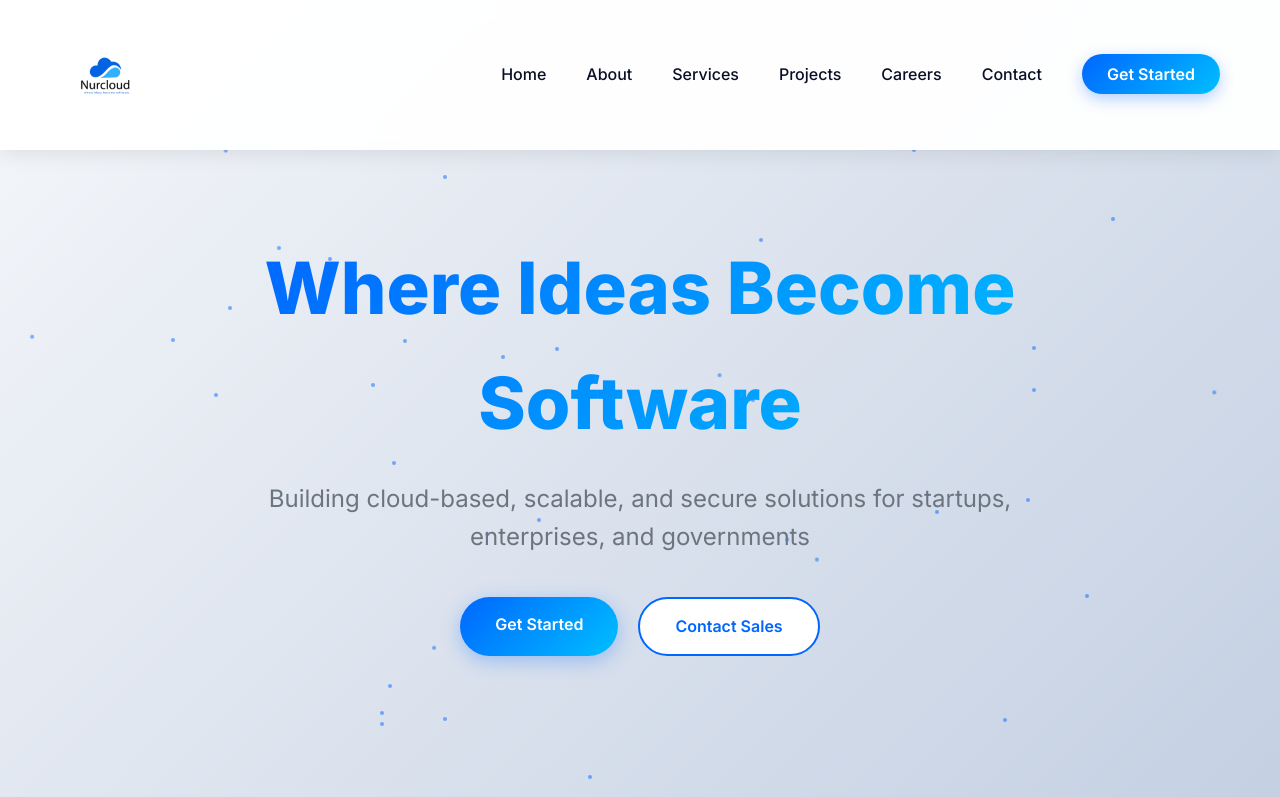
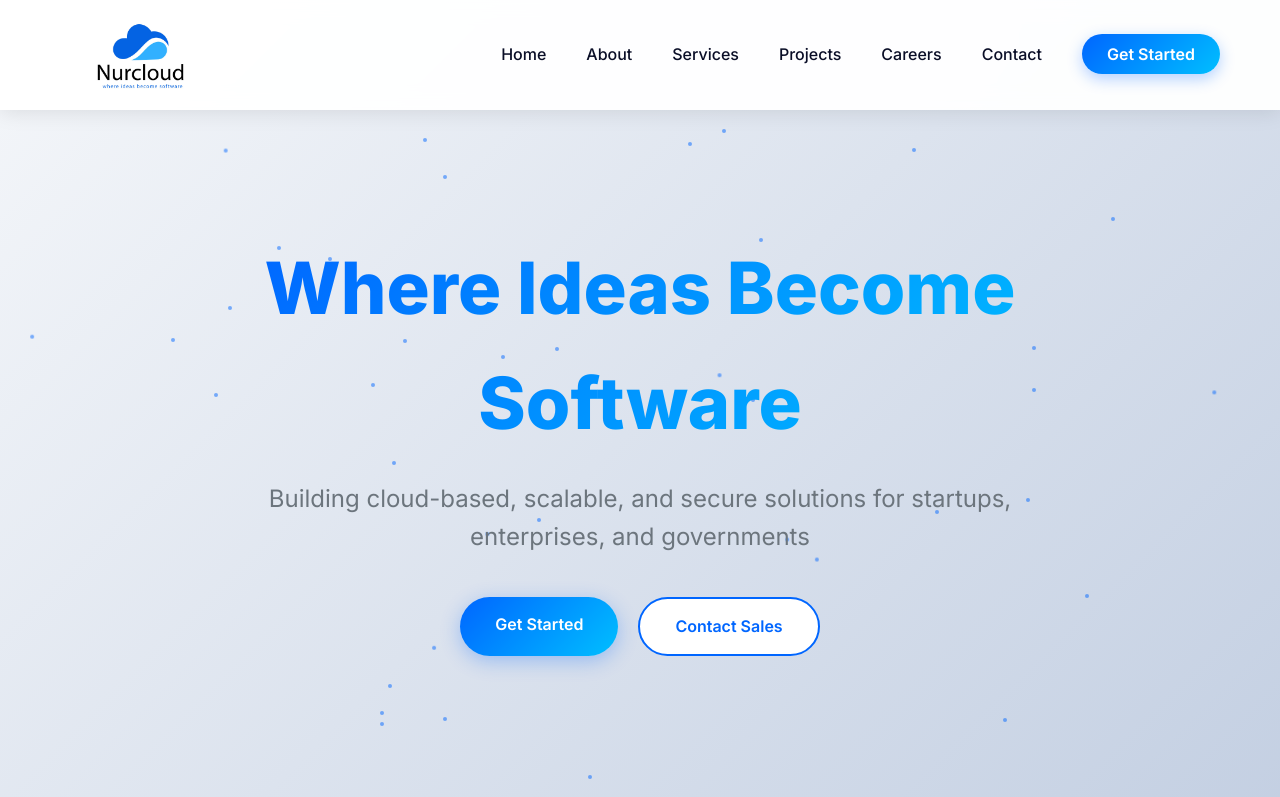
Before and after one commit to Omar-Cj/nurcloud, a website built with Vite: page index.html in a window 1280 px wide. Shown: the top 797 px of the page. Built offline with nearby package versions, Linux system fonts and the light colour scheme.

Commit message:
Change the logo size.

```diff
--- a/src/styles.css
+++ b/src/styles.css
@@ -81,7 +81,7 @@ body {
     position: fixed;
     top: 0;
     width: 100%;
-    padding: 30px 0;
+    padding: 10px 0;
     background: rgba(255, 255, 255, 0.95);
     backdrop-filter: blur(10px);
     box-shadow: 0 2px 20px rgba(0, 0, 0, 0.1);
@@ -90,7 +90,7 @@ body {
 }
 
 .navbar.scrolled {
-    padding: 22px 0;
+    padding: 5px 0;
     background: rgba(255, 255, 255, 0.98);
 }
 
@@ -119,7 +119,7 @@ body {
 
 .logo-image {
     height: 90px;
-    width: auto;
+    width: 160px;
     max-width: 500px;
     object-fit: cover;
 }
```
